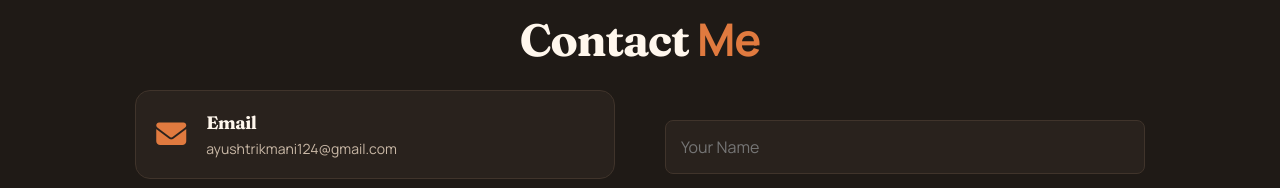
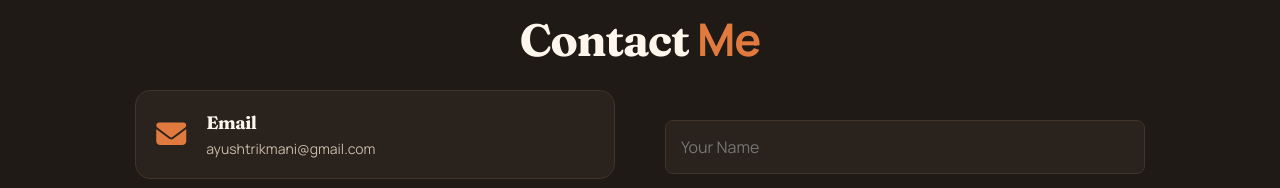
Before and after one commit to AyushTrikmani/portfolio, a React (Vite) app in the folder frontend/: page / in a window 1280 px wide. Shown: the part 5360-5548 px from the top of the page. Built offline with nearby package versions, Linux system fonts and the light colour scheme.

Commit message:
Change email address to ayushtrikmani@gmail.com
Updated email address in the contact section.

```diff
--- a/frontend/src/components/Contact.jsx
+++ b/frontend/src/components/Contact.jsx
@@ -81,12 +81,12 @@
                 <div className="contact-content">
                     <div className="contact-info">
                         <div className="info-item">
-                            <a href="mailto:ayushtrikmani124@gmail.com">
+                            <a href="mailto:ayushtrikmani@gmail.com">
                                 <i className="fas fa-envelope"></i>
                             </a>
                             <div className="info-text">
                                 <h3>Email</h3>
-                                <p><a href="mailto:ayushtrikmani124@gmail.com">ayushtrikmani124@gmail.com</a></p>
+                                <p><a href="mailto:ayushtrikmani@gmail.com">ayushtrikmani@gmail.com</a></p>
                             </div>
                         </div>
                         <div className="info-item">
```
